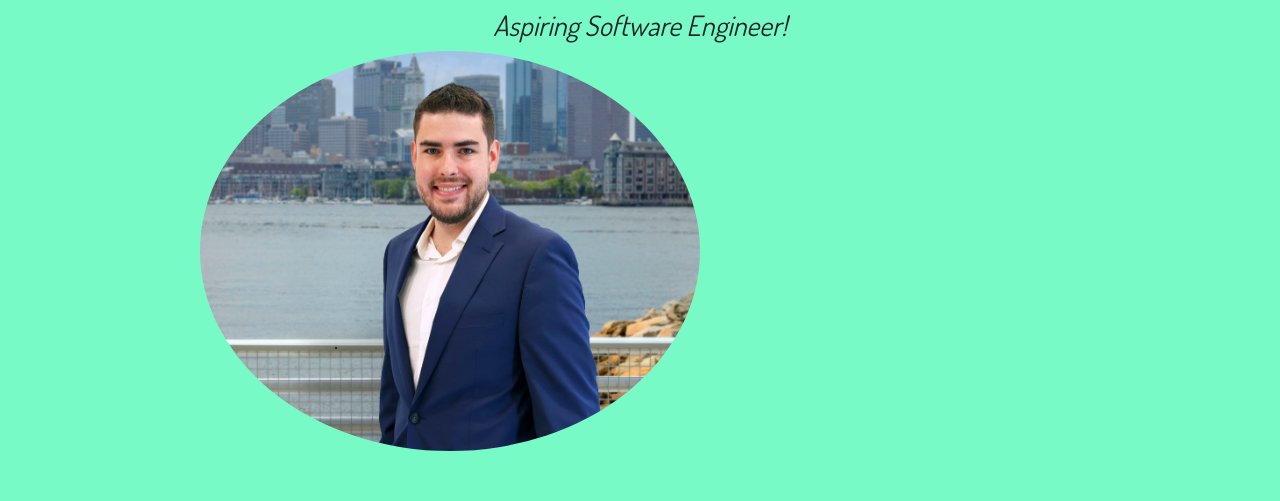
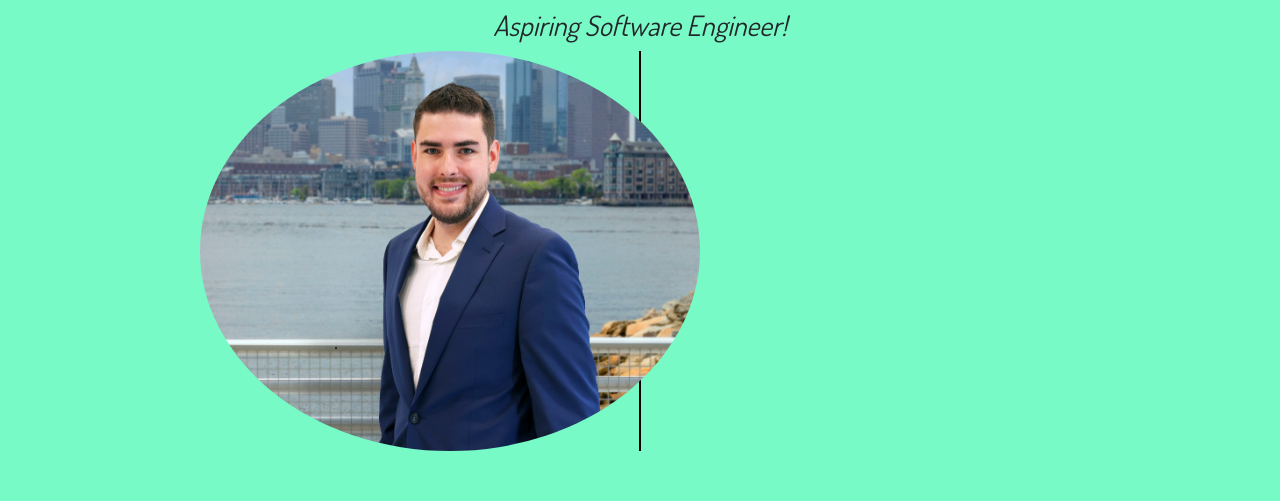
Before and after one commit to trimoni/portfolio-rimoni, a React (Create React App) app: page / in a window 1280 px wide. Shown: the part 157-658 px from the top of the page. Built offline with nearby package versions, Linux system fonts and the light colour scheme; the HTML template or start-up script is replaced by a standard one.

Commit message:
line in middle

```diff
--- a/src/pages/Home.jsx
+++ b/src/pages/Home.jsx
@@ -8,8 +8,10 @@ const Home = () => {
         <h2>Tal Rimoni</h2>
         <h3>Aspiring Software Engineer!</h3>
       </div>
+      <div className={styles.line}>
     <img src={Tal} alt="headshot of tal" />
       <p className={styles.paragraph}>I'm a graduate from General Assembly's Software Engineer Intensive program! I specialize in Front and Back end work, building websites and apps from scratch. I believe good communication and collaboration gets the job done!</p>
+      </div>
     </main>
   );
 }
--- a/src/styles/Home.module.css
+++ b/src/styles/Home.module.css
@@ -7,6 +7,9 @@
   text-align: center;
 }
 
+.line {
+  background: linear-gradient(#000, #000) no-repeat center/2px 100%;
+}
 .container {
   /* display: flex;
   justify-content: center;
```
